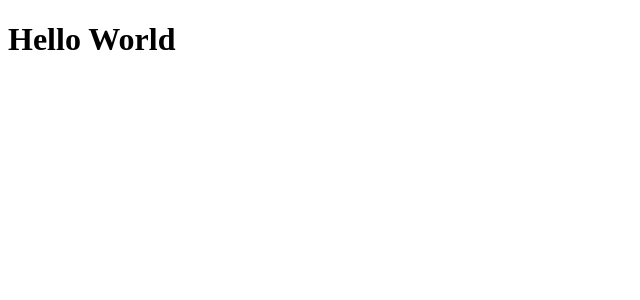
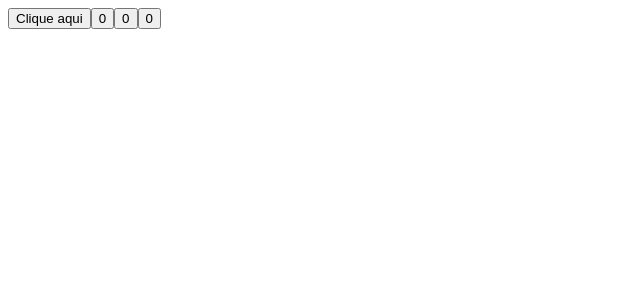
Before and after one commit to carloswimmer/letmeask, a React (Create React App) app: page / in a window 1280 px wide. Shown: the top 300 px of the page, without its empty margins (0-640 px from the left). Built offline with nearby package versions, Linux system fonts and the light colour scheme.

Commit message:
Components, Props and State

```diff
--- a/src/App.tsx
+++ b/src/App.tsx
@@ -1,7 +1,13 @@
+import { Button } from "./components/Button";
 
 function App() {
   return (
-    <h1>Hello World</h1>
+    <>
+      <Button>Clique aqui</Button>
+      <Button />
+      <Button />
+      <Button />
+    </>
   );
 }
 
--- /dev/null
+++ b/src/components/Button.tsx
@@ -0,0 +1,17 @@
+import { useState } from "react"
+
+type ButtonProps = {
+  children?: string
+}
+
+export function Button(props: ButtonProps) {
+  const [counter, setCounter] = useState(0)
+
+  function increment() {
+    setCounter(counter + 1)
+  }
+
+  return (
+    <button onClick={increment}>{props.children || counter}</button>
+  )
+}
```
